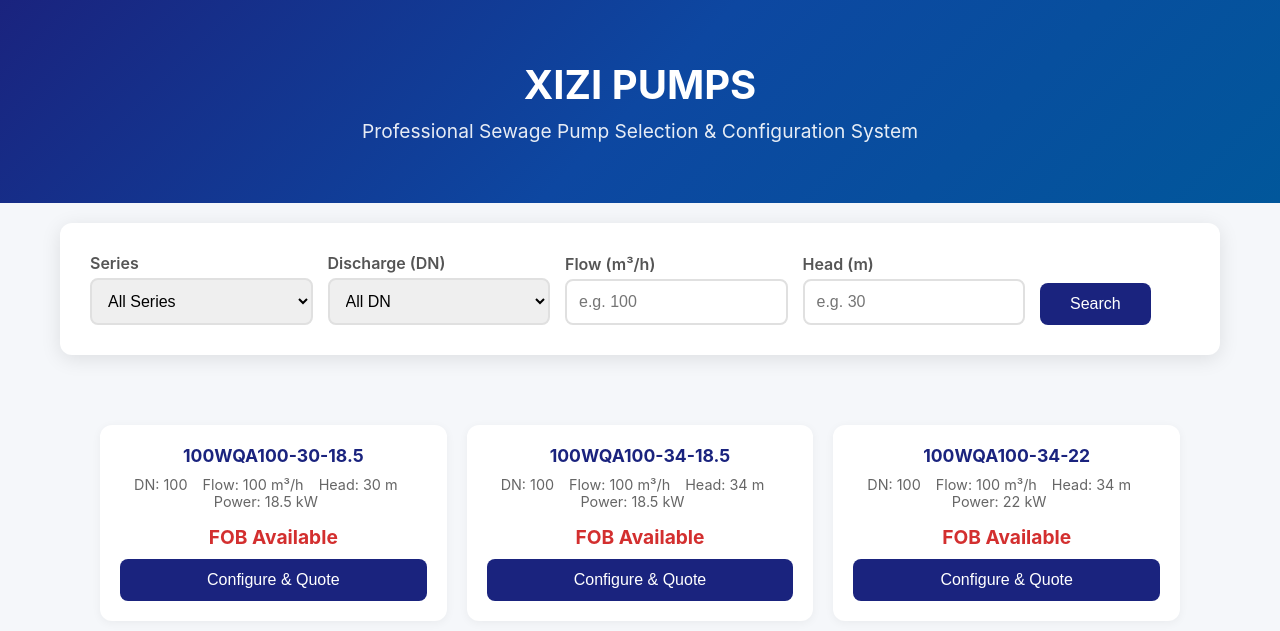
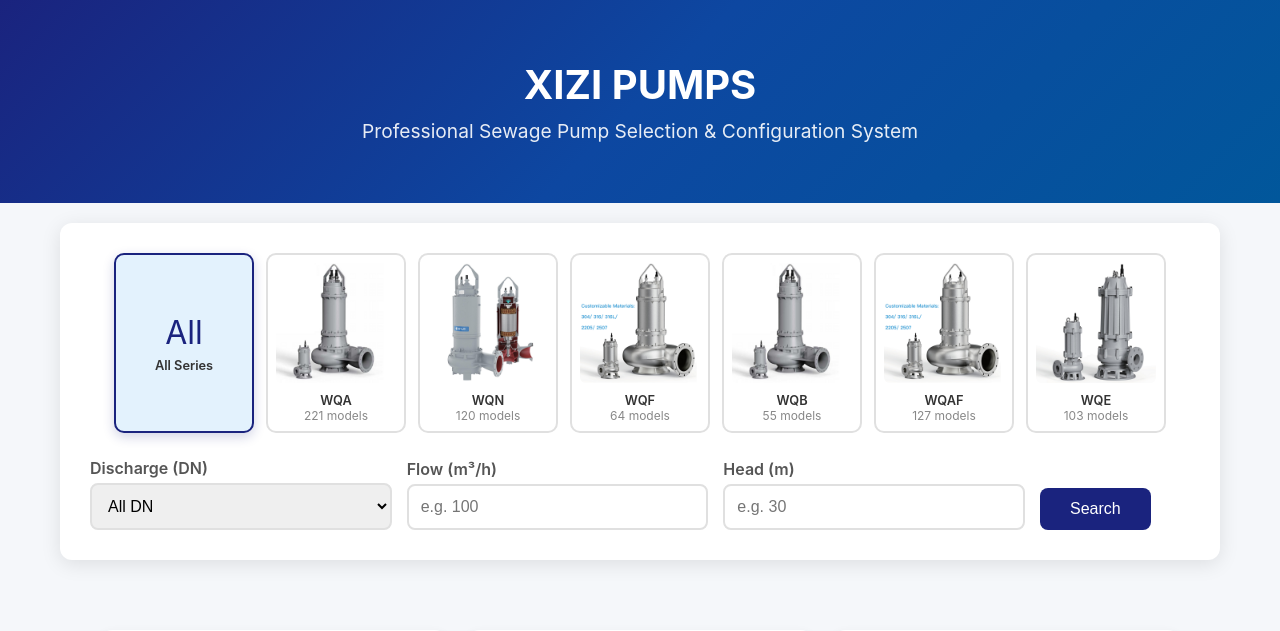
Before and after one commit to chenxinfeng1987-cmyk/xizi-pump-export, a Flask app: page / in a window 1280 px wide. Shown: the top 631 px of the page. Run offline with Flask 3, Linux system fonts and the light colour scheme.

Commit message:
Replace Series dropdown with clickable image selector

```diff
--- a/templates/index.html
+++ b/templates/index.html
@@ -51,6 +51,15 @@
         .loading { text-align: center; padding: 40px; color: #888; }
         .row2 { display: flex; gap: 15px; }
         .row2 > * { flex: 1; }
+        .series-selector { display: flex; gap: 12px; flex-wrap: wrap; justify-content: center; margin-bottom: 25px; }
+        .series-card { background: white; border: 2px solid #e0e0e0; border-radius: 10px; padding: 8px; cursor: pointer; transition: all 0.2s; width: 140px; text-align: center; }
+        .series-card:hover { border-color: #1a237e; transform: translateY(-2px); box-shadow: 0 4px 12px rgba(0,0,0,0.1); }
+        .series-card.active { border-color: #1a237e; background: #e3f2fd; box-shadow: 0 4px 12px rgba(26,35,126,0.2); }
+        .series-card img { width: 120px; height: 120px; object-fit: contain; border-radius: 6px; }
+        .series-card .series-name { font-size: 0.8em; font-weight: 600; color: #333; margin-top: 6px; }
+        .series-card .series-count { font-size: 0.75em; color: #888; }
+        .series-card.all-card { display: flex; flex-direction: column; align-items: center; justify-content: center; min-height: 170px; }
+        .series-card.all-card .all-icon { font-size: 2em; color: #1a237e; }
     </style>
 </head>
 <body>
@@ -61,16 +70,20 @@
 
     <div class="container">
         <div class="search-box">
+            <div class="series-selector" id="seriesSelector">
+                <div class="series-card all-card active" onclick="selectSeries('')">
+                    <div class="all-icon">All</div>
+                    <div class="series-name">All Series</div>
+                </div>
+                {% for s in series_list %}
+                <div class="series-card" onclick="selectSeries('{{ s.key }}')">
+                    <img src="/static/{{ s.key }}.png" alt="{{ s.name }}" onerror="this.style.display='none'">
+                    <div class="series-name">{{ s.key }}</div>
+                    <div class="series-count">{{ s.count }} models</div>
+                </div>
+                {% endfor %}
+            </div>
             <div class="search-row">
-                <div class="search-group">
-                    <label>Series</label>
-                    <select id="selSeries" onchange="currentSeries=this.value;loadProducts()">
-                        <option value="">All Series</option>
-                        {% for s in series_list %}
-                        <option value="{{ s.key }}">{{ s.name }} ({{ s.count }})</option>
-                        {% endfor %}
-                    </select>
-                </div>
                 <div class="search-group">
                     <label>Discharge (DN)</label>
                     <select id="selDN" onchange="loadProducts()">
@@ -118,6 +131,13 @@
         let currentSeries = '';
         let allProducts = [];
         let accData = {};
+
+        function selectSeries(key) {
+            currentSeries = key;
+            document.querySelectorAll('.series-card').forEach(c => c.classList.remove('active'));
+            event.currentTarget.classList.add('active');
+            loadProducts();
+        }
 
         async function loadProducts() {
             const dn = document.getElementById('selDN').value;
```
Also changed, not shown: static/WQA-QG.png (added), static/WQA.png (added), static/WQAF.png (added), static/WQB.png (added), static/WQE.png (added), static/WQF.png (added), static/WQN.png (added).
